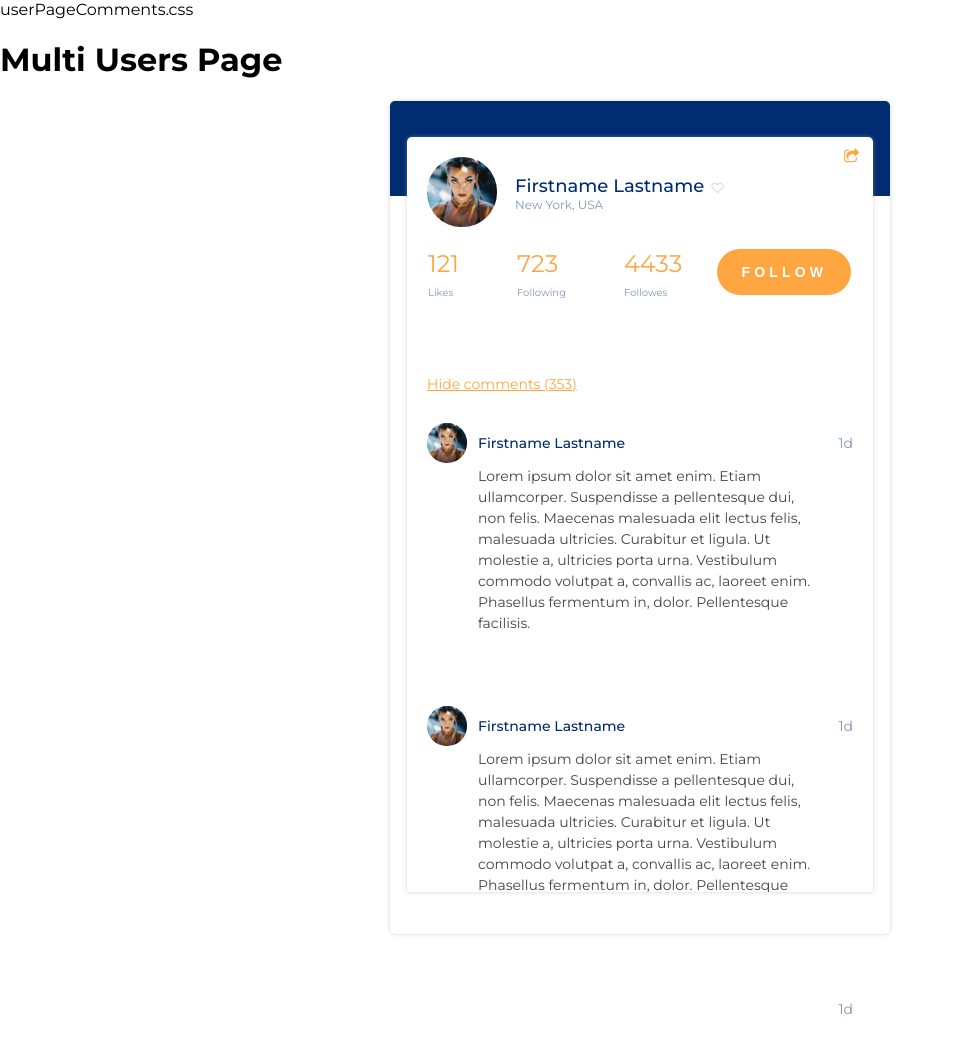
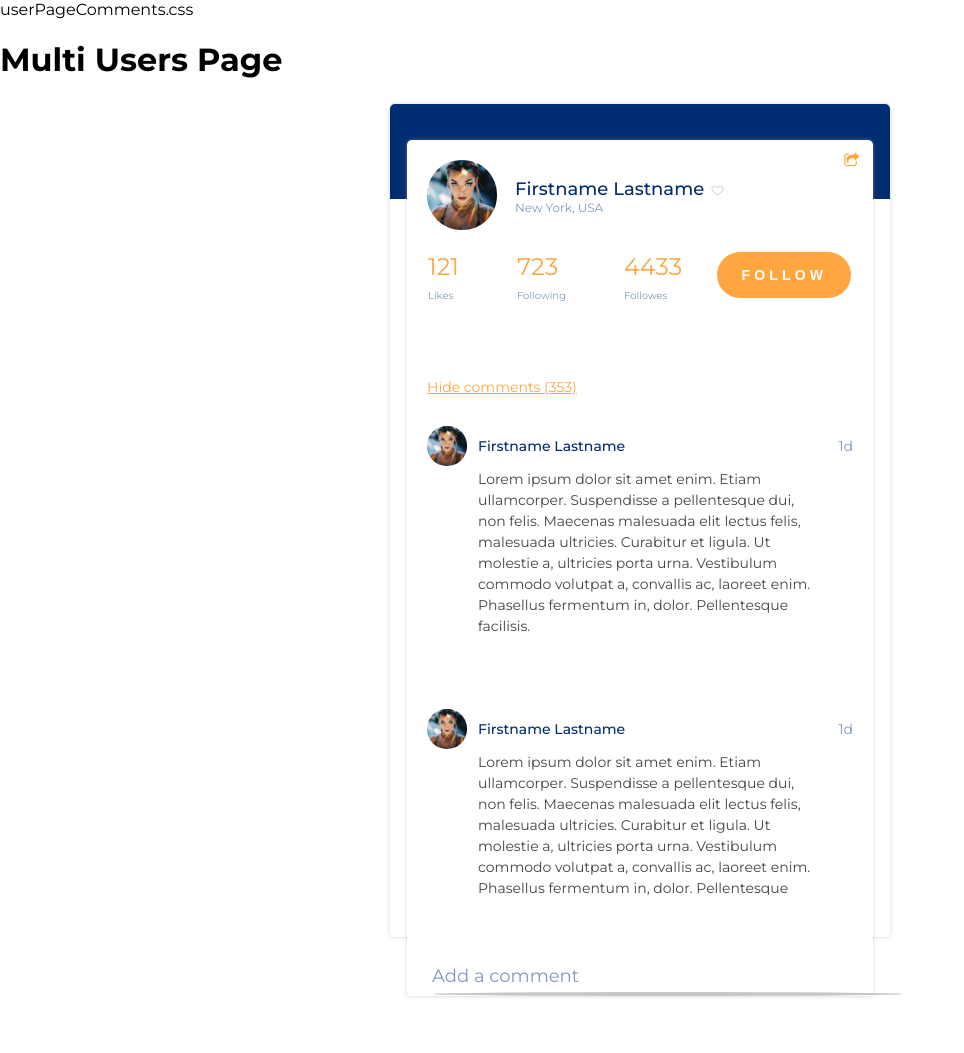
Before and after one commit to MicGell/demo-app-1, a Node server app: page /users in a window 1280 px wide. Shown: the part 51-1104 px from the top of the page, without its empty margins (0-964 px from the left). Run offline with Node 20, Linux system fonts and the light colour scheme.

Commit message:
add a->add a comment and line to bottom comments

```diff
--- a/public/stylesheets/userPageComments.css
+++ b/public/stylesheets/userPageComments.css
@@ -4,7 +4,7 @@
 	width: 466px;
 	height: 797px;
 	border-radius: 5px;
-	margin: 0 auto;
+	margin: 25px auto;
 	padding: 36px 17px 0 17px;
 	box-shadow: 0 0 4px 0 rgba(172,172,172,0.50);
 }
@@ -163,6 +163,7 @@
 
 .comment{
 	margin-bottom: 58px;
+	position: relative;
 }
 
 .comment_userImg{
@@ -234,3 +235,22 @@
     border-radius: 100px;
     background: rgba(0, 44, 113, 0.2);
 }
+#addNewComment{
+	margin-left: 25px;
+	margin-top: 70px;
+	font-size: 18px;
+	color: #8298B9;
+	text-decoration: none;
+	display: block;
+}
+#addNewComment:hover{
+	color: #5e789e;
+}
+
+.line{
+	border: 2px solid #c6c6c7;
+	height: 0;
+	width: 100%;
+	margin: 5px 26px;
+	border-radius: 50%;
+}
--- a/views/users/allShow.ejs
+++ b/views/users/allShow.ejs
@@ -36,6 +36,7 @@
 		</div>
 		<div class="contentComments">
 			<a id="hideComments" href="">Hide comments (353)</a>
+
 			<div class="comments">
 
 				<div class="comment">
@@ -85,6 +86,9 @@
 
 
 			</div>
+
+			<a id="addNewComment" href="#">Add a comment</a>
+			<div class="line"></div>
 		</div>
 	</div>
 </div>
```
